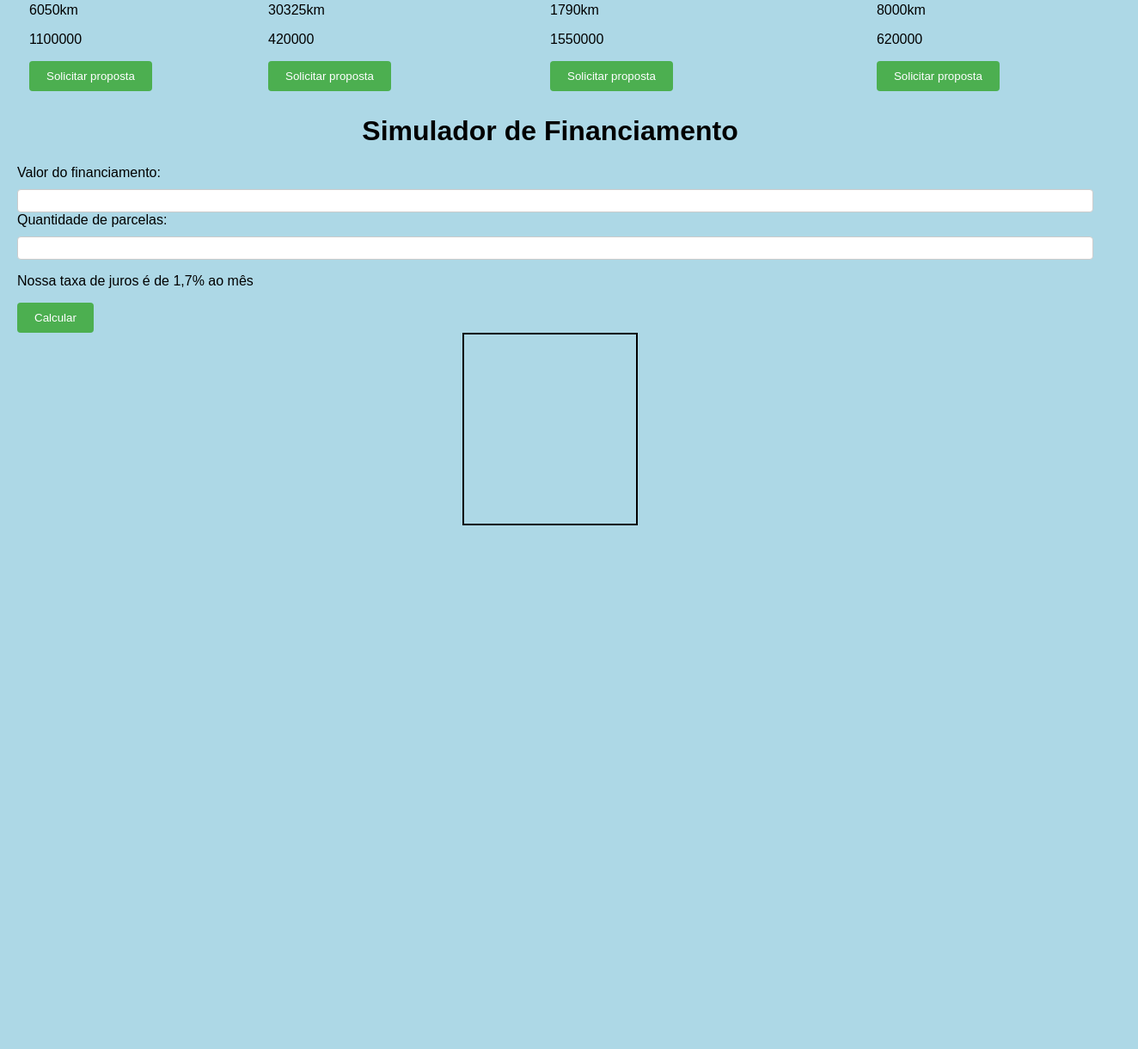
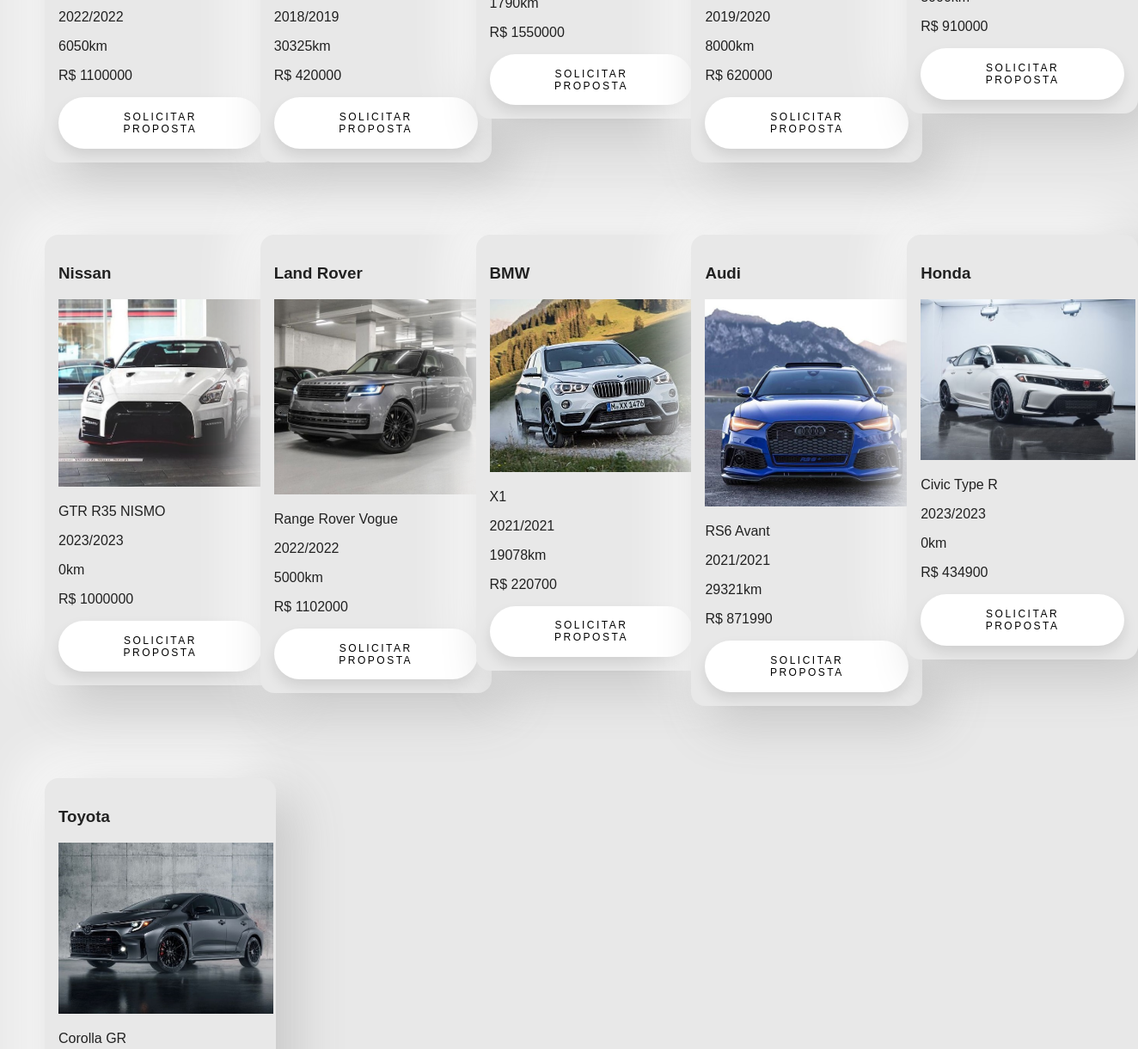
Before and after one commit to jvitorfarias/SimuladorDeFinanciamento, a plain HTML site: page index.html in a window 1280 px wide. Shown: the part 420-1640 px from the top of the page at 86% size, 1324 px wide, since content can reach past the window. Before the commit the page ends 1051 px from the top, so only its background shows below. Drawn offline with Linux system fonts and the light colour scheme; some packages are replaced by stand-ins of ours; a script that the page names is missing.

Commit message:
adicionado novos modelos de carros e melhorias na parte do css

```diff
--- a/carsList.json
+++ b/carsList.json
@@ -31,5 +31,61 @@
             "year": "2019/2020",
             "km": "8000km",
             "price": 620000
+        },
+        {
+            "brand": "Toyota",
+            "photo": "pictures/Supra.jpg",
+            "model": "Supra",
+            "year": "2022/2022",
+            "km": "3000km",
+            "price": 910000
+        },
+        {
+            "brand": "Nissan",
+            "photo": "pictures/GTR35NISMO.jpg",
+            "model": "GTR R35 NISMO",
+            "year": "2023/2023",
+            "km": "0km",
+            "price": 1000000
+        },
+        {
+            "brand": "Land Rover",
+            "photo": "pictures/RRVogue.jpg",
+            "model": "Range Rover Vogue",
+            "year": "2022/2022",
+            "km": "5000km",
+            "price": 1102000
+        },
+        {
+            "brand": "BMW",
+            "photo": "pictures/X1.jpg",
+            "model": "X1",
+            "year": "2021/2021",
+            "km": "19078km",
+            "price": 220700
+        },
+        {
+            "brand": "Audi",
+            "photo": "pictures/rs6Avant.jpg",
+            "model": "RS6 Avant",
+            "year": "2021/2021",
+            "km": "29321km",
+            "price": 871990
+        },
+        {
+            "brand": "Honda",
+            "photo": "pictures/TypeR.jpg",
+            "model": "Civic Type R",
+            "year": "2023/2023",
+            "km": "0km",
+            "price": 434900
+        },
+        {
+            "brand": "Toyota",
+            "photo": "pictures/corollaGR.jpg",
+            "model": "Corolla GR",
+            "year": "2023/2023",
+            "km": "0km",
+            "price": 461990
         }
 ]}
--- a/index.html
+++ b/index.html
@@ -8,21 +8,18 @@
      <link rel="stylesheet" href="styless.css">
 </head>
 <body>
-  <div class="ola"></div>
-  <div id="car"></div>
+  <div id="car" class="card cards-container--form"></div>
   <h1>Simulador de Financiamento</h1>
   <form id="formFinanciamento">
     <label for="valor">Valor do financiamento:</label>
-    <input type="number" id="valor" required>
+    <input type="number" id="valor" class="input" required>
     <label for="parcelas">Quantidade de parcelas:</label>
-    <input type="number" id="parcelas" required>
+    <input type="number" id="parcelas" class="input" required>
+    <button type="submit">Calcular</button>
 
-    <p>Nossa taxa de juros é de 1,7% ao mês</p>
-
-    <button type="submit">Calcular</button>
+    <p>Taxa de juros: 1,7% ao mês</p>
+    <div id="resultado"></div>
   </form>
-
-  <div id="resultado"></div>
 
   <script src="//cdn.jsdelivr.net/npm/sweetalert2@11"></script>
   <script src="script.js"></script>
--- a/script.js
+++ b/script.js
@@ -27,7 +27,7 @@ fetch("carsList.json").then((response) => {
       folder.appendChild(dataSheetKm)
 
       const price = document.createElement("p")
-      price.innerText = cars.price
+      price.innerText = `R$ ${cars.price}`
       folder.appendChild(price)
 
       const button = document.createElement("button")
@@ -65,7 +65,7 @@ form.addEventListener("submit", function(event) {
   tabela.className = "tabela"
 
   let prestacao = document.createElement("p")
-  prestacao.innerText = `Valor prestação (R$): ${(resultado).toFixed(2)}`
+  prestacao.innerText = `Valor prestação: R$ ${(resultado).toFixed(2)}`
   tabela.appendChild(prestacao)
 
   let prestacoes = document.createElement("p")
@@ -73,14 +73,11 @@ form.addEventListener("submit", function(event) {
   tabela.appendChild(prestacoes)
 
   let financiado = document.createElement("p")
-  financiado.innerText = `Valor financiado (R$): ${(valorTotal).toFixed(2)}`
+  financiado.innerText = `Valor financiado: R$ ${(valorTotal).toFixed(2)}`
   tabela.appendChild(financiado)
 })
 
-anime({
-  targets: '.square',
-  translateX: 250
-})
+
 
 //const veiculos = ["Carro", "Moto", "Caminhão", "Van", "Ônibus"]
 //  const selectVeiculo = document.getElementById("veiculo")
--- a/styless.css
+++ b/styless.css
@@ -1,12 +1,23 @@
 body {
+  color: #212121;
   font-family: Arial, sans-serif;
   margin: 0;
   padding: 20px;
-  background-color:#add8e6;
+  background-color: #e8e8e8;
 }
 
 h1 {
   text-align: center;
+}
+
+#formFinanciamento {
+  padding: 1rem;
+  margin: 2rem;
+  border-radius: 1rem;
+  background: #e8e8e8;
+  box-shadow: 20px 20px 60px #c5c5c5,
+     -20px -20px 60px #ffffff;
+  transition: 0.3s;
 }
 
 label {
@@ -14,46 +25,72 @@ label {
   margin-bottom: 10px;
 }
 
-input[type="number"] {
-  width: 100%;
-  padding: 5px;
-  border-radius: 4px;
-  border: 1px solid #ccc;
+button {
+  padding: 1.3em 3em;
+  font-size: 12px;
+  text-transform: uppercase;
+  letter-spacing: 2.5px;
+  font-weight: 500;
+  color: #000;
+  background-color: #fff;
+  border: none;
+  border-radius: 45px;
+  box-shadow: 0px 8px 15px rgba(0, 0, 0, 0.1);
+  transition: all 0.3s ease 0s;
+  cursor: pointer;
+  outline: none;
 }
 
-button {
-  padding: 10px 20px;
-  background-color: #4CAF50;
+button:hover {
+  background-color: #23c483;
+  box-shadow: 0px 15px 20px rgba(46, 229, 157, 0.4);
   color: #fff;
-  border: none;
-  border-radius: 4px;
-  cursor: pointer;
+  transform: translateY(-7px);
+}
+
+button:active {
+  transform: translateY(-1px);
 }
 
 #resultado {
-  width: 200px;
-  height: 220px;
-  margin: 0 auto;
-  text-align: center;
-  border: 2px solid black;
-  display: flex;
-  justify-content: center;
-  font-weight: bold;
-  color: black;
+  height: 190px;
+  width: 250px;
+  padding: 1rem;
+  margin: 1rem;
+  border-radius: 1rem;
+  background: #e8e8e8;
+  box-shadow: 20px 20px 60px #c5c5c5,
+     -20px -20px 60px #ffffff;
+  transition: 0.3s;
 }
 
 #car {
-  display: flex;
+  display: grid;
+  grid-gap: 20px 14px;
+  align-content: start;
+  align-items: start;
+  width: 100%;
+  margin-bottom: 50px;
+}
+
+.cards-container--form {
+  grid-template-columns: repeat(auto-fill,minmax(234px,1fr));
 }
 
 .listCars {
-  margin: 6px;
-  padding: 0px 8px;
-  align-items: center;
+  height: inherit;
+  width: inherit;
+  padding: 1rem;
+  margin: 2rem;
+  border-radius: 1rem;
+  background: #e8e8e8;
+  box-shadow: 20px 20px 60px #c5c5c5,
+     -20px -20px 60px #ffffff;
+  transition: 0.3s;
 }
 
 .photoCars {
-  max-width: 500px;
+  max-width: 250px;
   max-height: 250px;
   width: auto;
   height: auto;
@@ -62,3 +99,23 @@ button {
 .tabela {
   word-break: break-word;
 }
+
+.input {
+  display: flex;
+  border: none;
+  padding: 1rem;
+  margin: 10px;
+  border-radius: 1rem;
+  background: #e8e8e8;
+  box-shadow: 10px 10px 20px #c5c5c5,
+     -20px -20px 60px #ffffff;
+  transition: 0.3s;
+}
+
+ .input:focus {
+  outline-color: #e8e8e8;
+  background: #e8e8e8;
+  box-shadow: inset 20px 20px 60px #c5c5c5,
+     inset -20px -20px 60px #ffffff;
+  transition: 0.3s;
+}
```
Also changed, not shown: pictures/GT500.jpg, pictures/GTR35NISMO.jpg (added), pictures/RRVogue.jpg (added), pictures/Supra.jpg (added), pictures/TypeR.jpg (added), pictures/X1.jpg (added), pictures/corollaGR.jpg (added), pictures/m2Competition.jpg, pictures/rs6Avant.jpg (added).
